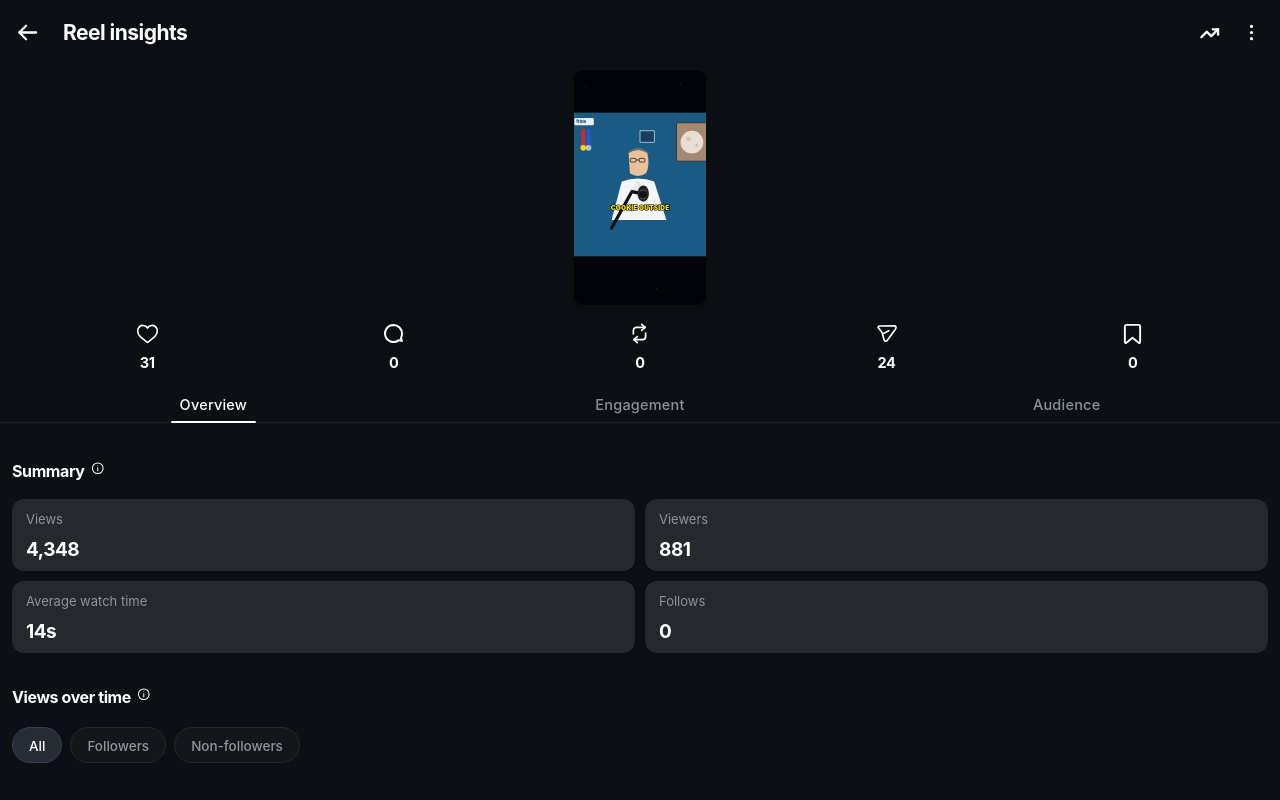
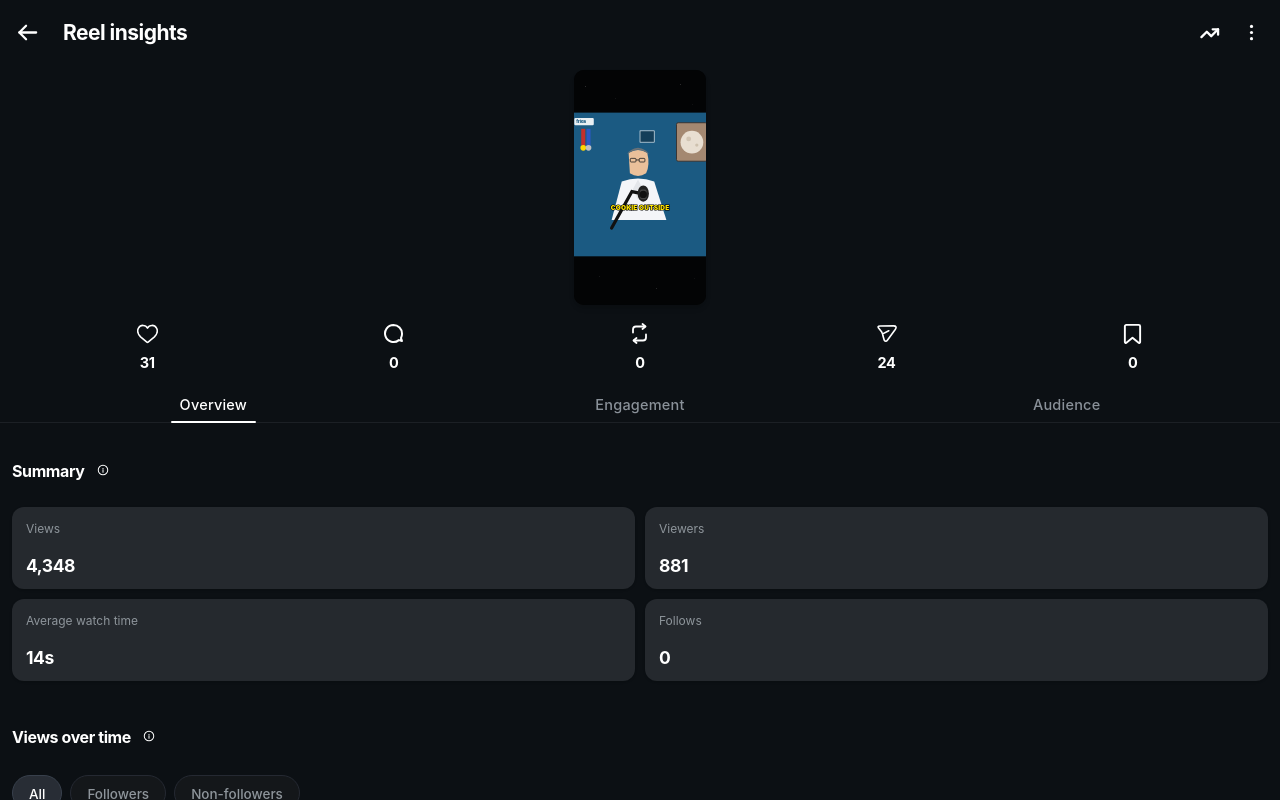
Before and after one commit to privatechat-teamofficial/Instagram-reel-insight-editor-, a React (Vite) app: page / in a window 1280 px wide. Built offline with nearby package versions, Linux system fonts and the light colour scheme; a web font is replaced by a local one.

Commit message:
refactor: standardize UI components and typography
- Standardize heading font sizes and InfoCircleIcon dimensions
- Increase chart container heights for better visual spacing
- Update RepostIcon pathing and viewBox for improved rendering
- Bump asset hashes for production build sync

```diff
--- a/src/components/InstagramIcons.tsx
+++ b/src/components/InstagramIcons.tsx
@@ -49,26 +49,26 @@ export const CommentIcon: React.FC<{ className?: string }> = ({ className = 'w-[
 
 /**
  * 3. REPOST: Two separate curved arrows forming the reshare symbol
- * (Top arrow curving right, Bottom arrow curving left with exact 180° symmetry)
+ * (Top arrow curving right, Bottom arrow curving left)
  */
 export const RepostIcon: React.FC<{ className?: string }> = ({ className = 'w-[19px] h-[19px]' }) => (
   <svg
-    viewBox="0 0 24 24"
+    viewBox="1.5 1.5 21 21"
     fill="none"
     stroke="currentColor"
-    strokeWidth="1.9"
+    strokeWidth="1.8"
     strokeLinecap="round"
     strokeLinejoin="round"
     className={className}
     aria-hidden="true"
   >
-    {/* Top arrow: goes up from mid-left, curves smoothly right, ends with right-pointing arrowhead */}
-    <path d="M5 12.5V8.5A3.5 3.5 0 0 1 8.5 5h10" />
-    <polyline points="14.5 1.5 18.5 5 14.5 8.5" />
+    {/* Top arrow: goes up from left, curves right, ends with right-pointing arrow */}
+    <path d="M5.5 11V8a3 3 0 0 1 3-3h9" />
+    <polyline points="15 2.5 18 5 15 7.5" />
 
-    {/* Bottom arrow: goes down from mid-right, curves smoothly left, ends with left-pointing arrowhead */}
-    <path d="M19 11.5v4a3.5 3.5 0 0 1-3.5 3.5h-10" />
-    <polyline points="9.5 22.5 5.5 19 9.5 15.5" />
+    {/* Bottom arrow: goes down from right, curves left, ends with left-pointing arrow */}
+    <path d="M18.5 13v3a3 3 0 0 1-3 3h-9" />
+    <polyline points="9 21.5 6 19 9 16.5" />
   </svg>
 );
 
@@ -220,21 +220,15 @@ export const ThreeDotsIcon: React.FC<{ className?: string }> = ({ className = 'w
 
 /**
  * INFO CIRCLE (ⓘ)
- * Matches Instagram heading info icon: inherits text color (pure white) and aligns horizontally on text midline
+ * Matches Instagram heading info icon: inherits text color (pure white) and aligns horizontally on text midline with slight right offset
  */
-export const InfoCircleIcon: React.FC<{ className?: string }> = ({ className = 'w-[13.5px] h-[13.5px]' }) => (
+export const InfoCircleIcon: React.FC<{ className?: string }> = ({ className = 'w-[12px] h-[12px]' }) => (
   <svg
     viewBox="0 0 24 24"
-    fill="none"
-    stroke="currentColor"
-    strokeWidth="1.8"
-    strokeLinecap="round"
-    strokeLinejoin="round"
-    className={`shrink-0 -translate-y-[2.5px] ${className}`}
+    fill="currentColor"
+    className={`shrink-0 ml-1.5 -translate-y-[1px] ${className}`}
     aria-hidden="true"
   >
-    <circle cx="12" cy="12" r="9.5" />
-    <line x1="12" y1="11" x2="12" y2="16.5" />
-    <circle cx="12" cy="7.5" r="0.8" fill="currentColor" stroke="none" />
+    <path d="M12 1.5a10.5 10.5 0 1 0 10.5 10.5A10.512 10.512 0 0 0 12 1.5Zm0 19a8.5 8.5 0 1 1 8.5-8.5 8.51 8.51 0 0 1-8.5 8.5Zm0-12.75a1.25 1.25 0 1 0 1.25 1.25A1.25 1.25 0 0 0 12 7.75Zm1 8.75a1 1 0 0 1-2 0v-5a1 1 0 0 1 2 0Z" />
   </svg>
 );
--- a/src/components/OverviewTab.tsx
+++ b/src/components/OverviewTab.tsx
@@ -89,9 +89,9 @@ export const OverviewTab: React.FC = () => {
     });
   };
 
-  // All symbol heights and widths are identical to the like symbol (HeartIcon)
+  // All symbol heights and widths are increased a bit matching the user's request
   const getImpactIcon = (iconType?: string) => {
-    const symbolClass = 'w-[21px] h-[21px] text-white';
+    const symbolClass = 'w-[23px] h-[23px] text-white';
     switch (iconType) {
       case 'skip':
         return <SkipRateIcon className={symbolClass} />;
@@ -115,10 +115,10 @@ export const OverviewTab: React.FC = () => {
     return isNaN(num) ? '0.0%' : `${num.toFixed(1)}%`;
   };
 
-  // Retention chart coordinates
+  // Retention chart coordinates - height increased to provide more spacing between 100%, 50%, and 0%
   const retentionPoints = retentionData.points || [];
   const retSvgWidth = 320;
-  const retSvgHeight = 82;
+  const retSvgHeight = 110;
   const retPadLeft = 10;
   const retPadRight = 10;
   const retPadTop = 4;
@@ -145,23 +145,23 @@ export const OverviewTab: React.FC = () => {
         <div className="flex items-center gap-1.5 text-[16px] font-bold text-white tracking-tight leading-none">
           <span className="leading-none">Summary</span>
           <span className={`transition-opacity duration-300 ${isLoading ? 'opacity-0' : 'opacity-100'}`}>
-            <InfoCircleIcon className="w-[13.5px] h-[13.5px] text-white" />
+            <InfoCircleIcon className="w-[12px] h-[12px] text-white" />
           </span>
         </div>
 
         {/* 2x2 Grid Cards */}
         {isLoading ? (
-          <div className="grid grid-cols-2 gap-2.5 w-full mt-5">
-            <div className="bg-[#181d24] rounded-[12px] h-[72px] animate-pulse" />
-            <div className="bg-[#181d24] rounded-[12px] h-[72px] animate-pulse" />
-            <div className="bg-[#181d24] rounded-[12px] h-[72px] animate-pulse" />
-            <div className="bg-[#181d24] rounded-[12px] h-[72px] animate-pulse" />
+          <div className="grid grid-cols-2 gap-2.5 w-full mt-7">
+            <div className="bg-[#181d24] rounded-[12px] h-[82px] animate-pulse" />
+            <div className="bg-[#181d24] rounded-[12px] h-[82px] animate-pulse" />
+            <div className="bg-[#181d24] rounded-[12px] h-[82px] animate-pulse" />
+            <div className="bg-[#181d24] rounded-[12px] h-[82px] animate-pulse" />
           </div>
         ) : (
-          <div className="grid grid-cols-2 gap-2.5 w-full mt-5 animate-in fade-in duration-300">
+          <div className="grid grid-cols-2 gap-2.5 w-full mt-7 animate-in fade-in duration-300">
             {/* Box 1: Views */}
-            <div className="bg-[#25292e] rounded-[12px] px-3.5 py-3 h-[72px] flex flex-col justify-between shadow-sm">
-              <span className="text-[13px] text-[#8e959b] font-normal leading-tight whitespace-nowrap overflow-hidden text-ellipsis">
+            <div className="bg-[#25292e] rounded-[12px] px-3.5 py-3.5 h-[82px] flex flex-col justify-between shadow-sm">
+              <span className="text-[12px] text-[#8e959b] font-normal leading-tight whitespace-nowrap overflow-hidden text-ellipsis">
                 Views
               </span>
               <EditableValue
@@ -169,15 +169,15 @@ export const OverviewTab: React.FC = () => {
                 title="Views"
                 type="number"
                 value={data.summary.views}
-                className="text-[19px] font-bold text-white tracking-tight leading-none"
+                className="text-[17.5px] font-bold text-white tracking-tight leading-none"
               >
                 {formatNumber(data.summary.views)}
               </EditableValue>
             </div>
 
             {/* Box 2: Viewers */}
-            <div className="bg-[#25292e] rounded-[12px] px-3.5 py-3 h-[72px] flex flex-col justify-between shadow-sm">
-              <span className="text-[13px] text-[#8e959b] font-normal leading-tight whitespace-nowrap overflow-hidden text-ellipsis">
+            <div className="bg-[#25292e] rounded-[12px] px-3.5 py-3.5 h-[82px] flex flex-col justify-between shadow-sm">
+              <span className="text-[12px] text-[#8e959b] font-normal leading-tight whitespace-nowrap overflow-hidden text-ellipsis">
                 Viewers
               </span>
               <EditableValue
@@ -185,15 +185,15 @@ export const OverviewTab: React.FC = () => {
                 title="Viewers"
                 type="number"
                 value={data.summary.viewers}
-                className="text-[19px] font-bold text-white tracking-tight leading-none"
+                className="text-[17.5px] font-bold text-white tracking-tight leading-none"
               >
                 {formatNumber(data.summary.viewers)}
               </EditableValue>
             </div>
 
             {/* Box 3: Average watch time */}
-            <div className="bg-[#25292e] rounded-[12px] px-3.5 py-3 h-[72px] flex flex-col justify-between shadow-sm">
-              <span className="text-[13px] text-[#8e959b] font-normal leading-tight whitespace-nowrap overflow-hidden text-ellipsis">
+            <div className="bg-[#25292e] rounded-[12px] px-3.5 py-3.5 h-[82px] flex flex-col justify-between shadow-sm">
+              <span className="text-[12px] text-[#8e959b] font-normal leading-tight whitespace-nowrap overflow-hidden text-ellipsis">
                 Average watch time
               </span>
               <EditableValue
@@ -201,15 +201,15 @@ export const OverviewTab: React.FC = () => {
                 title="Average watch time"
                 type="time"
                 value={data.summary.averageWatchTime}
-                className="text-[19px] font-bold text-white tracking-tight leading-none"
+                className="text-[17.5px] font-bold text-white tracking-tight leading-none"
               >
                 {data.summary.averageWatchTime}
               </EditableValue>
             </div>
 
             {/* Box 4: Follows */}
-            <div className="bg-[#25292e] rounded-[12px] px-3.5 py-3 h-[72px] flex flex-col justify-between shadow-sm">
-              <span className="text-[13px] text-[#8e959b] font-normal leading-tight whitespace-nowrap overflow-hidden text-ellipsis">
+            <div className="bg-[#25292e] rounded-[12px] px-3.5 py-3.5 h-[82px] flex flex-col justify-between shadow-sm">
+              <span className="text-[12px] text-[#8e959b] font-normal leading-tight whitespace-nowrap overflow-hidden text-ellipsis">
                 Follows
               </span>
               <EditableValue
@@ -217,7 +217,7 @@ export const OverviewTab: React.FC = () => {
                 title="Follows"
                 type="number"
                 value={data.summary.follows}
-                className="text-[19px] font-bold text-white tracking-tight leading-none"
+                className="text-[17.5px] font-bold text-white tracking-tight leading-none"
               >
                 {formatNumber(data.summary.follows)}
               </EditableValue>
@@ -227,11 +227,11 @@ export const OverviewTab: React.FC = () => {
       </section>
 
       {/* 2. Views Over Time Section */}
-      <section className="flex flex-col mt-9">
+      <section className="flex flex-col mt-12">
         <div className="flex items-center gap-1.5 text-[16px] font-bold text-white tracking-tight leading-none">
           <span className="leading-none">Views over time</span>
           <span className={`transition-opacity duration-300 ${isLoading ? 'opacity-0' : 'opacity-100'}`}>
-            <InfoCircleIcon className="w-[13.5px] h-[13.5px] text-white" />
+            <InfoCircleIcon className="w-[12px] h-[12px] text-white" />
           </span>
         </div>
         {isLoading ? (
@@ -249,7 +249,7 @@ export const OverviewTab: React.FC = () => {
           <div className="flex items-center gap-1.5 text-[16px] font-bold text-white tracking-tight leading-none">
             <span className="leading-none">What impacts your views</span>
             <span className={`transition-opacity duration-300 ${isLoading ? 'opacity-0' : 'opacity-100'}`}>
-              <InfoCircleIcon className="w-[13.5px] h-[13.5px] text-white" />
+              <InfoCircleIcon className="w-[12px] h-[12px] text-white" />
             </span>
           </div>
           {isEditMode && !isLoading && (
@@ -263,7 +263,7 @@ export const OverviewTab: React.FC = () => {
             </button>
           )}
         </div>
-        <p className="text-[12.5px] text-[#8e959b] font-normal mt-3.5">
+        <p className="text-[12.5px] text-[#8e959b] font-normal mt-5">
           Rates are listed in order of importance to reach.
         </p>
 
@@ -293,7 +293,7 @@ export const OverviewTab: React.FC = () => {
                   <div className="flex items-center gap-3">
                     <div
                       onClick={() => cycleIcon(idx)}
-                      className={`w-9 h-9 rounded-full bg-[#25292e] flex items-center justify-center shrink-0 ${
+                      className={`w-10 h-10 rounded-full bg-[#25292e] flex items-center justify-center shrink-0 ${
                         isEditMode ? 'cursor-pointer hover:ring-2 hover:ring-pink-500/50' : ''
                       }`}
                       title={isEditMode ? 'Click to change symbol (Skip, Share, Like, Save, Repost, Comment)' : undefined}
@@ -359,7 +359,9 @@ export const OverviewTab: React.FC = () => {
         <div className="flex items-center justify-between">
           <div className="flex items-center gap-1.5 text-[16px] font-bold text-white tracking-tight leading-none">
             <span className="leading-none">How long people watched your reel</span>
-            <InfoCircleIcon className="w-[13.5px] h-[13.5px] text-white" />
+            <span>
+              <InfoCircleIcon className="w-[12px] h-[12px] text-white" />
+            </span>
           </div>
 
           {/* Shift date button: ONLY shown in edit mode */}
@@ -409,8 +411,8 @@ export const OverviewTab: React.FC = () => {
 
         {/* Retention Drop Curve */}
         <div className="relative flex items-stretch mt-4">
-          {/* Y-Axis (100%, 50%, 0%) */}
-          <div className="flex flex-col justify-between items-end pr-2 text-[10px] text-[#8e959b] font-normal w-8 h-[82px] pb-2">
+          {/* Y-Axis (100%, 50%, 0%) with increased vertical spacing and font size */}
+          <div className="flex flex-col justify-between items-end pr-2.5 text-[12px] text-[#8e959b] font-normal w-9 h-[110px] pb-2">
             <span>100%</span>
             <span>50%</span>
             <span>0%</span>
@@ -420,7 +422,7 @@ export const OverviewTab: React.FC = () => {
             <svg
               viewBox={`0 0 ${retSvgWidth} ${retSvgHeight}`}
               preserveAspectRatio="none"
-              className="w-full h-[82px] overflow-visible"
+              className="w-full h-[110px] overflow-visible"
               onMouseLeave={() => setRetentionHover(null)}
             >
               {/* Guidelines */}
@@ -497,14 +499,14 @@ export const OverviewTab: React.FC = () => {
             )}
 
             {/* X-Axis time boundaries (0:00 to 0:25) */}
-            <div className="flex justify-between items-center text-[10.5px] text-[#8e959b] pt-1 px-1">
+            <div className="flex justify-between items-center text-[12px] text-[#8e959b] pt-1 px-1">
               <span>0:00</span>
               <EditableValue
                 path="watchTimeRetention.videoDuration"
                 title="Video duration"
                 type="text"
                 value={data.watchTimeRetention.videoDuration}
-                className="text-[10.5px] text-[#8e959b]"
+                className="text-[12px] text-[#8e959b]"
               >
                 {data.watchTimeRetention.videoDuration}
               </EditableValue>
@@ -518,7 +520,9 @@ export const OverviewTab: React.FC = () => {
         <div className="flex items-center justify-between">
           <div className="flex items-center gap-1.5 text-[16px] font-bold text-white tracking-tight leading-none">
             <span className="leading-none">Top sources of views</span>
-            <InfoCircleIcon className="w-[13.5px] h-[13.5px] text-white" />
+            <span>
+              <InfoCircleIcon className="w-[12px] h-[12px] text-white" />
+            </span>
           </div>
 
           {isEditMode && (
--- a/src/components/ViewsLineChart.tsx
+++ b/src/components/ViewsLineChart.tsx
@@ -48,7 +48,7 @@ export const ViewsLineChart: React.FC = () => {
   });
 
   const svgWidth = 300;
-  const svgHeight = 96;
+  const svgHeight = 114;
   const padTop = 3;
   const padBottom = 3;
 
@@ -116,10 +116,8 @@ export const ViewsLineChart: React.FC = () => {
 
   return (
     <div className="w-full flex flex-col pt-0.5 pb-1 select-none">
-      {/* Filter Pills matching exact screenshot styles:
-          [ All ] [ Followers ] [ Non-followers ]
-      */}
-      <div className="flex items-center gap-2 mt-5">
+      {/* Filter Pills: Gap matches Summary to 4 boxes */}
+      <div className="flex items-center gap-2 mt-7">
         {[
           { id: 'all', label: 'All' },
           { id: 'followers', label: 'Followers' },
@@ -146,25 +144,25 @@ export const ViewsLineChart: React.FC = () => {
         })}
       </div>
 
-      {/* Chart Canvas Area on Dark Background */}
-      <div className="relative flex items-stretch mt-11">
-        {/* Y-Axis Labels: 4K, 2K, 0 perfectly aligned with the 3 grid line levels */}
-        <div className="relative w-[34px] h-[96px] shrink-0 text-[11px] text-[#8e959b] font-normal select-none">
-          <div className="absolute top-[3px] -translate-y-1/2 right-2">
+      {/* Chart Canvas Area: Increased gap below filter pills */}
+      <div className="relative flex items-stretch mt-14">
+        {/* Y-Axis Labels: 4K, 2K, 0 perfectly aligned with increased gap between levels and larger font */}
+        <div className="relative w-[36px] h-[114px] shrink-0 text-[12.5px] text-[#8e959b] font-normal select-none">
+          <div className="absolute top-[3px] -translate-y-1/2 right-2.5">
             <EditableValue
               path="viewsChart.yMax"
               title="Max Y value"
               type="number"
               value={yMax}
-              className="text-[11px] text-[#8e959b] font-normal"
+              className="text-[12.5px] text-[#8e959b] font-normal"
             >
               {formatYAxis(yMax)}
             </EditableValue>
           </div>
-          <div className="absolute top-[48px] -translate-y-1/2 right-2">
+          <div className="absolute top-[57px] -translate-y-1/2 right-2.5">
             {formatYAxis(Math.round(yMax / 2))}
           </div>
-          <div className="absolute top-[93px] -translate-y-1/2 right-2">0</div>
+          <div className="absolute top-[111px] -translate-y-1/2 right-2.5">0</div>
         </div>
 
         {/* SVG Curve & Axis Container */}
@@ -172,7 +170,7 @@ export const ViewsLineChart: React.FC = () => {
           <svg
             viewBox={`0 0 ${svgWidth} ${svgHeight}`}
             preserveAspectRatio="none"
-            className="w-full h-[96px] overflow-visible"
+            className="w-full h-[114px] overflow-visible"
             onMouseLeave={() => setHoverIndex(null)}
           >
             {/* Horizontal Grid lines (Top, Mid, Bottom 0) spanning width */}
@@ -281,7 +279,7 @@ export const ViewsLineChart: React.FC = () => {
           )}
 
           {/* Date Markers on X-Axis right below 0 grid line: 29 Sept, 30 Sept, 1 Oct */}
-          <div className="flex justify-between items-center text-[11.5px] text-[#8e959b] pt-2 px-0 select-none">
+          <div className="flex justify-between items-center text-[12.5px] text-[#8e959b] pt-2 px-0 select-none">
             {dates.map((dateStr, idx) => (
               <EditableValue
                 key={idx}
@@ -289,7 +287,7 @@ export const ViewsLineChart: React.FC = () => {
                 title={`Date label ${idx + 1}`}
                 type="date"
                 value={dateStr}
-                className="text-[11.5px] text-[#8e959b] font-normal"
+                className="text-[12.5px] text-[#8e959b] font-normal"
               >
                 {dateStr}
               </EditableValue>
```
Also changed, not shown: src/components/AudienceTab.tsx (+6 -2 lines), src/components/EngagementTab.tsx (+21 -15 lines), 4 other files (tests, documents, lock files or other folders).
